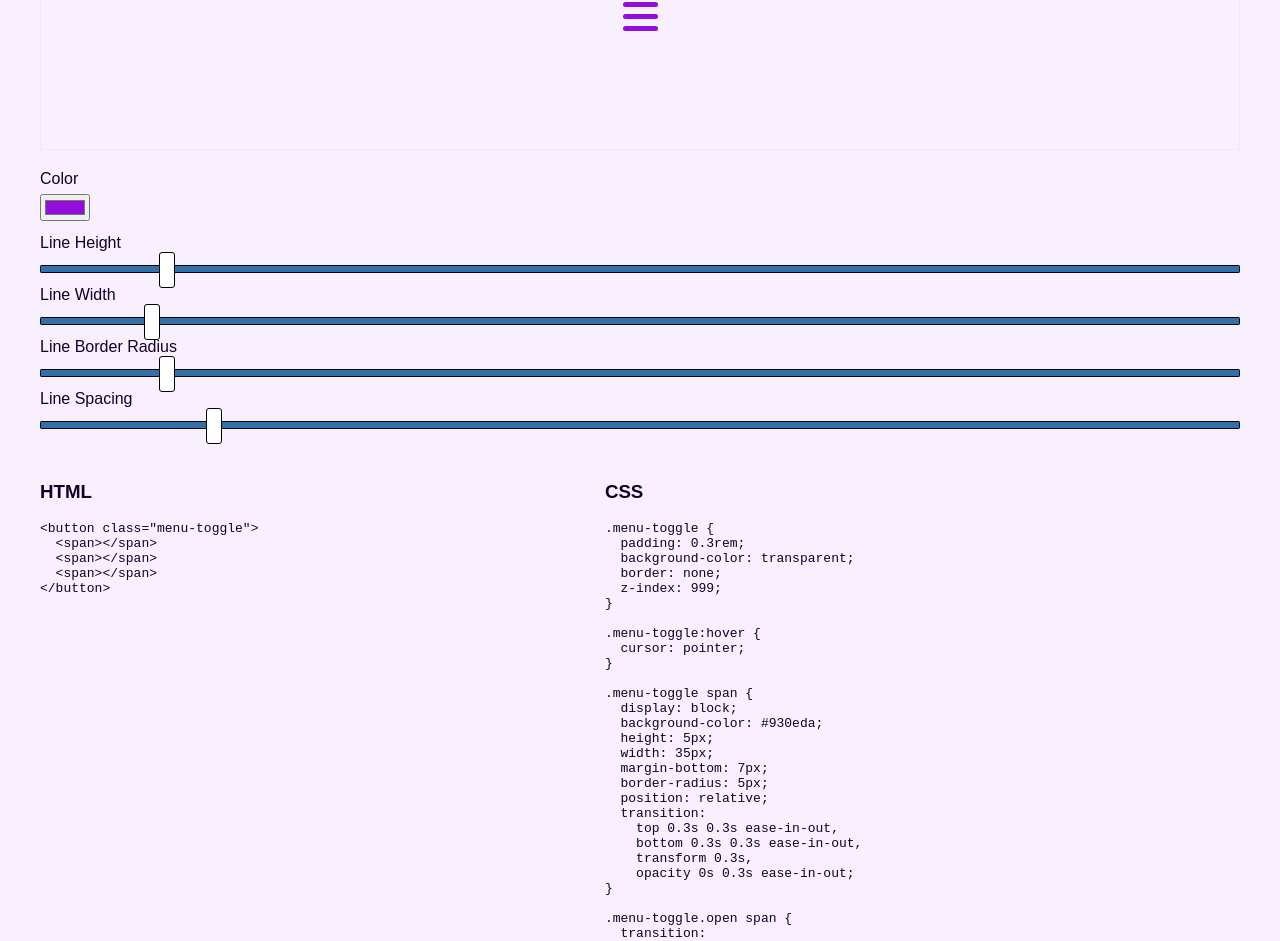
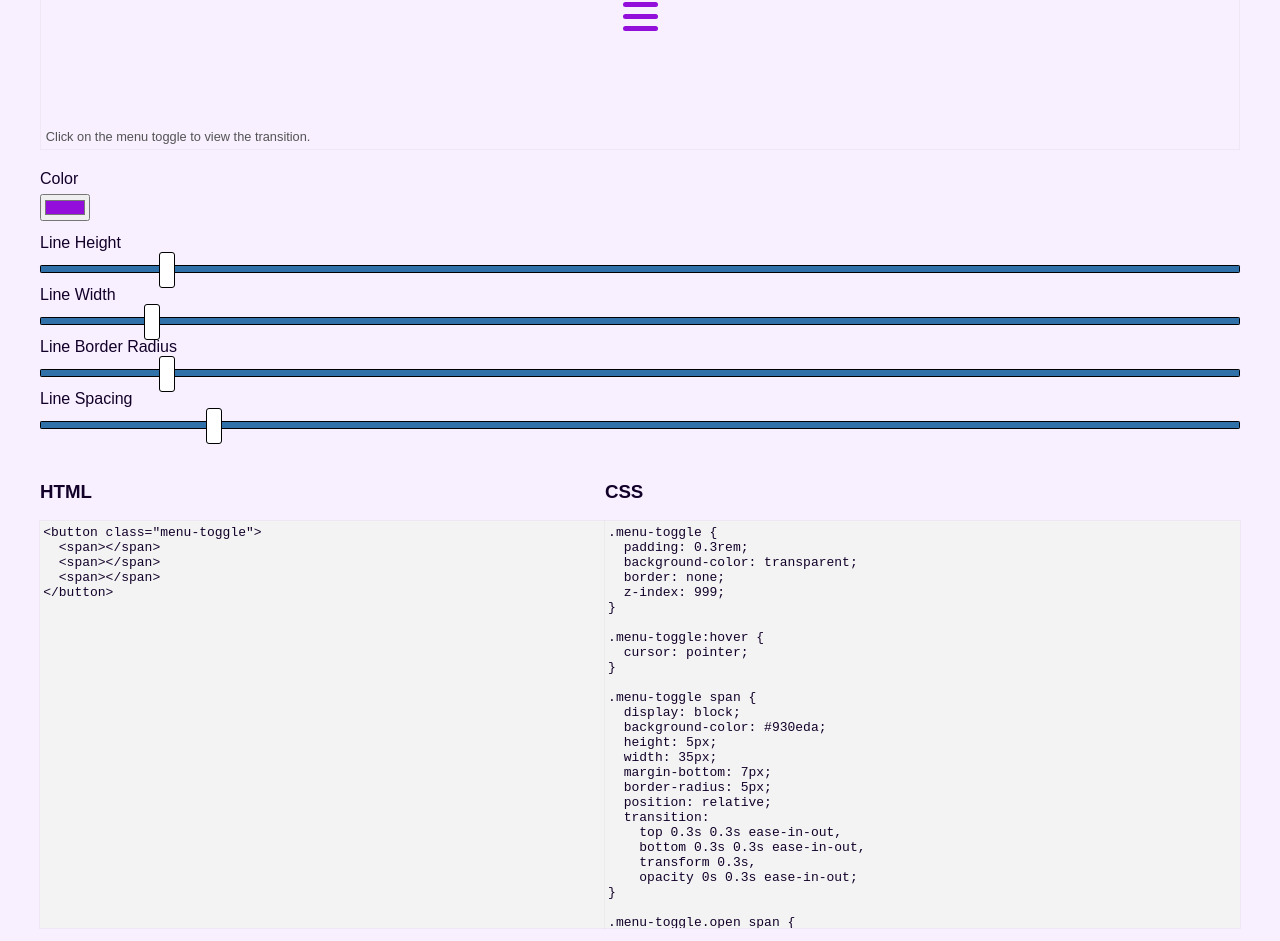
Before and after one commit to Stevenchi36/Hamburger-Customizer, a Vue app: page / in a window 1280 px wide. Shown: the part 236-1177 px from the top of the page. Built offline with nearby package versions, Linux system fonts and the light colour scheme.

Commit message:
Change main layout

```diff
--- a/src/components/HTML.vue
+++ b/src/components/HTML.vue
@@ -18,4 +18,20 @@ export default {
 
 <!-- Add "scoped" attribute to limit CSS to this component only -->
 <style scoped>
+  code {
+    display: block;
+    max-width: 100%;
+    max-height: 400px;
+    height: 400px;
+    overflow: auto;
+    padding: 0.2rem;
+    outline: 1px solid hsla(0, 0%, 83%, 25%);
+    background-color: rgb(243, 243, 243);
+  }
+
+  @media screen and (max-width: 767px) {
+    code {
+      height: auto;
+    }
+  }
 </style>
--- a/src/components/Hamburger.vue
+++ b/src/components/Hamburger.vue
@@ -1,11 +1,12 @@
 <template>
   <div class="container">
-    <button class="make-fixed" @click='isFixed = !isFixed'>Toggle button Position</button>
+    <button class="make-fixed" @click='isFixed = !isFixed'>Toggle button position</button>
     <button @click="isOpen = !isOpen" :class="[{open: isOpen} , {fixed: isFixed}]" class="menu-toggle">
       <span :style="[!isOpen ? { backgroundColor: lineColor, height: lineHeight + 'px', width: lineWidth + 'px', borderRadius: lineRadius + 'px', marginBottom: lineSpacing + 'px' } : {backgroundColor: lineColor, height: lineHeight + 'px', width: lineWidth + 'px', borderRadius: lineRadius + 'px', marginBottom: lineSpacing + 'px', top: Number(lineHeight) + Number(lineSpacing) + 'px'}]"></span>
       <span :style="{ backgroundColor: lineColor, height: lineHeight + 'px', width: lineWidth + 'px', borderRadius: lineRadius + 'px', marginBottom: lineSpacing + 'px' }"></span>
       <span :style="[!isOpen ? { backgroundColor: lineColor, height: lineHeight + 'px', width: lineWidth + 'px', borderRadius: lineRadius + 'px'} : {backgroundColor: lineColor, height: lineHeight + 'px', width: lineWidth + 'px', borderRadius: lineRadius + 'px', bottom: Number(lineHeight) + Number(lineSpacing) + 'px'}]"></span>
     </button>
+    <p>Click on the menu toggle to view the transition.</p>
   </div>
 </template>
 
@@ -38,6 +39,14 @@ export default {
     min-height: 200px;
     max-height: 400px;
     position: relative;
+  }
+  p {
+    position: absolute;
+    bottom: 0.3rem;
+    left: 0.3rem;
+    margin-bottom: 0;
+    color: #535353;
+    font-size: 0.8rem;
   }
 
   .make-fixed {
--- a/src/components/Style.vue
+++ b/src/components/Style.vue
@@ -82,4 +82,20 @@ export default {
 
 <!-- Add "scoped" attribute to limit CSS to this component only -->
 <style scoped>
+  code {
+    display: block;
+    max-width: 100%;
+    max-height: 400px;
+    height: 400px;
+    overflow: auto;
+    padding: 0.2rem;
+    outline: 1px solid hsla(0, 0%, 83%, 25%);
+    background-color: rgb(243, 243, 243);
+  }
+
+  @media screen and (max-width: 767px) {
+    code {
+      height: auto;
+    }
+  }
 </style>
```
